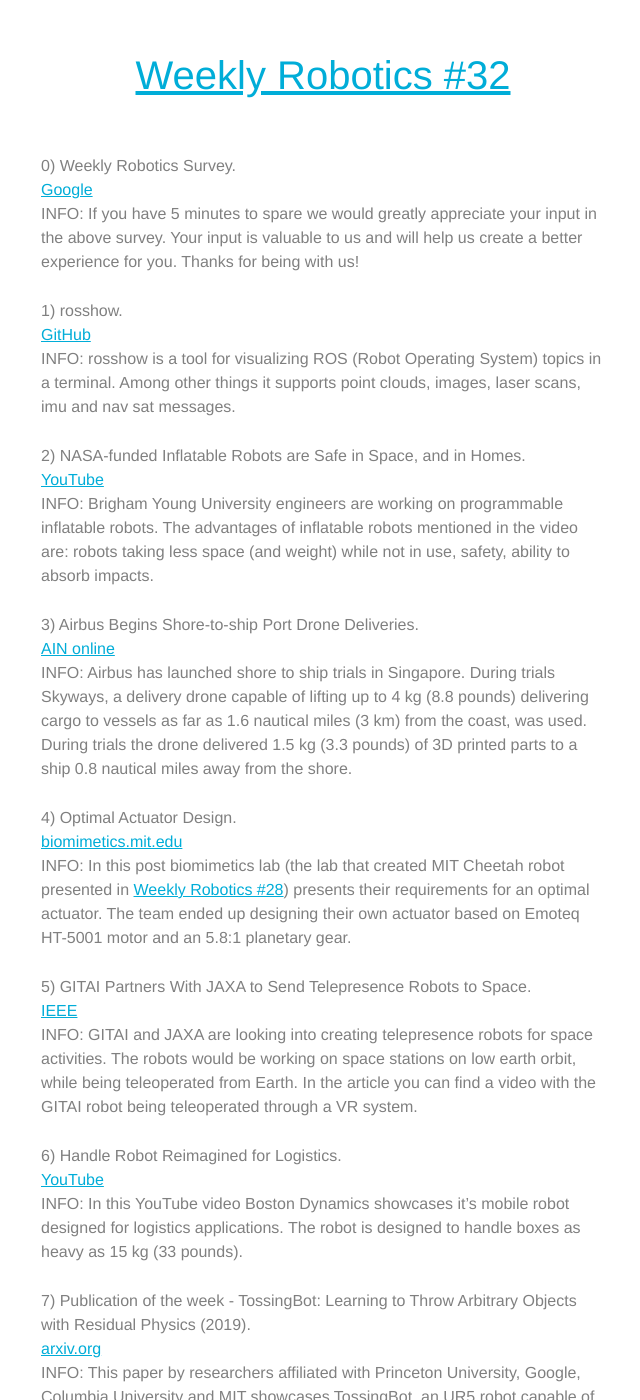
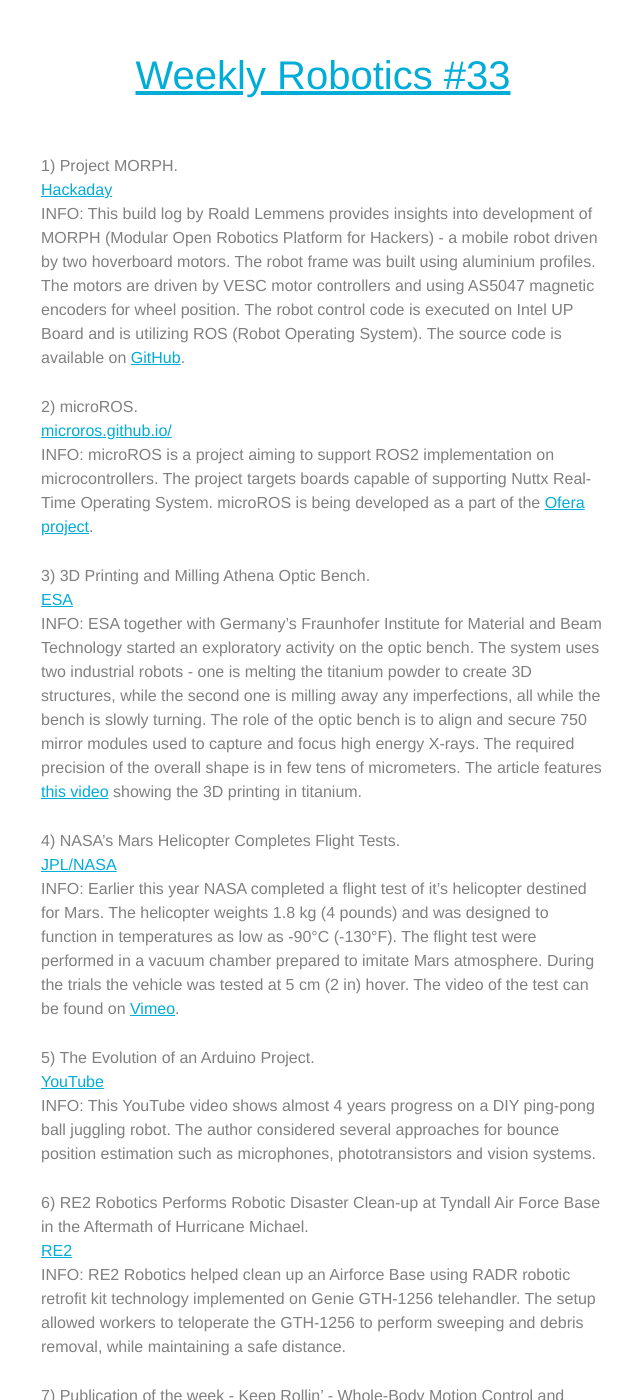
Before and after one commit to msadowski/weeklyrobotics, a Jekyll site: the page built from mc.html, in a window 1280 px wide and 1400 px high. Shown: the whole window, without its empty margins (317-957 px from the left). Built offline with Jekyll 4.4.1, drawn with Linux system fonts in a browser that asks for light colours; some of the changed text lies outside the part shown.

Commit message:
Add issue 33

```diff
--- /dev/null
+++ b/_posts/2019-04-07-weekly-robotics-33.md
@@ -0,0 +1,62 @@
+---
+title: "Weekly Robotics #33"
+description: "This week in Weekly Robotics Newsletter we look into a ROS driven wheeled robot, two industrial robots cooperating on 3D printing and milling, a helicopter destined for Mars and more!"
+date: 2019-04-07
+tags: [Robotics, Careers]
+---
+
+1) Project MORPH.
+<br>[Hackaday](https://hackaday.io/project/25730/logs?sort=oldest)<br>
+INFO: This build log by Roald Lemmens provides insights into development of MORPH (Modular Open Robotics Platform for Hackers) - a mobile robot driven by two hoverboard motors. The robot frame was built using aluminium profiles. The motors are driven by VESC motor controllers and using AS5047 magnetic encoders for wheel position. The robot control code is executed on Intel UP Board and is utilizing ROS (Robot Operating System). The source code is available on [GitHub](https://github.com/roaldlemmens/morph).
+
+2) microROS.
+<br>[microros.github.io/](https://microros.github.io/)<br>
+INFO: microROS is a project aiming to support ROS2 implementation on microcontrollers. The project targets boards capable of supporting Nuttx Real-Time Operating System. microROS is being developed as a part of the [Ofera project](http://www.ofera.eu/).
+
+3) 3D Printing and Milling Athena Optic Bench.
+<br>[ESA](http://www.esa.int/spaceinimages/Images/2019/04/3D_printing_and_milling_Athena_optic_bench)<br>
+INFO: ESA together with Germany’s Fraunhofer Institute for Material and Beam Technology started an exploratory activity on the optic bench. The system uses two industrial robots - one is melting the titanium powder to create 3D structures, while the second one is milling away any imperfections, all while the bench is slowly turning. The role of the optic bench is to align and secure 750 mirror modules used to capture and focus high energy X-rays. The required precision of the overall shape is in few tens of micrometers. The article features [this video](http://www.esa.int/spaceinvideos/Videos/2019/04/3D_printing_titanium_for_ESA_s_Athena) showing the 3D printing in titanium.
+
+4) NASA's Mars Helicopter Completes Flight Tests.
+<br>[JPL/NASA](https://www.jpl.nasa.gov/news/news.php?feature=7361)<br>
+INFO: Earlier this year NASA completed a flight test of it's helicopter destined for Mars. The helicopter weights 1.8 kg (4 pounds) and was designed to function in temperatures as low as -90°C (-130°F). The flight test were performed in a vacuum chamber prepared to imitate Mars atmosphere. During the trials the vehicle was tested at 5 cm (2 in) hover. The video of the test can be found on [Vimeo](https://vimeo.com/326662931).
+
+5) The Evolution of an Arduino Project.
+<br>[YouTube](https://www.youtube.com/watch?v=VarQDTmwLI0)<br>
+INFO: This YouTube video shows almost 4 years progress on a DIY ping-pong ball juggling robot. The author considered several approaches for bounce position estimation such as microphones, phototransistors and vision systems.
+
+6) RE2 Robotics Performs Robotic Disaster Clean-up at Tyndall Air Force Base in the Aftermath of Hurricane Michael.
+<br>[RE2](http://www.resquared.com/re2-robotics-performs-disaster-cleanup)<br>
+INFO: RE2 Robotics helped clean up an Airforce Base using RADR robotic retrofit kit technology implemented on Genie GTH-1256 telehandler. The setup allowed workers to teloperate the GTH-1256 to perform sweeping and debris removal, while maintaining a safe distance.
+
+7) Publication of the week - Keep Rollin' - Whole-Body Motion Control and Planning for Wheeled Quadrupedal Robots (2019).
+<br>[arxiv.org](https://arxiv.org/abs/1809.03557)<br>
+INFO: ETH University Researchers equipped an ANYmal quadruped robot with wheels. This paper shows dynamic locomotion for wheeled quadrupedal robots which combine the mobility of legs with the efficiency of driving. You can see the results of the paper in [this YouTube video](https://youtu.be/nGLUsyx9Vvc).
+
+### Careers
+
+1) [Kaarta](http://www.kaarta.com/careers) (Pittsburgh, PA ,US) - Robotics SLAM Engineer.
+<br>
+INFO: Kaarta is developing award-winning algorithms and systems for real-time generation of 3D models of the environment and localization relative to those models with no infrastructure (such as GPS).
+
+2) [Open Robotics](https://www.openrobotics.org/careers#BambooHR) (Mountain View, CA, US / Singapore, Singapore) - Various Positions.
+<br>
+INFO: At Open Robotics, we work with industry, academia, and government to create and support open software and hardware for use in robotics, from research and education to product development. We develop and maintain the core of the Robot Operating System (ROS), and Gazebo, a 3D multi-robot simulator.
+
+3) [DFKI Robotics Innovation Center](https://robotik.dfki-bremen.de/en/about-us/career/detailview/entry/early-stage-research.html) (Bremen, Germany) - Early Stage Researcher.
+<br>
+INFO: The Robotics Innovation Center (RIC) belongs to the Bremen location of the German Research Center for Artificial Intelligence (DFKI GmbH). Headed by Prof. Dr. Dr. h.c. Frank Kirchner, here scientists develop robot systems to be used for complex tasks on land, under water, in the air, and in space. The RIC closely cooperates with the Robotics Group at the University of Bremen.
+
+### Announcements
+
+1) Open Call for Robot Operating System (ROS) The Complete Reference (Volume 5) chapters.
+<br>[riotu-lab.org/rosbook/](http://www.riotu-lab.org/rosbook/)<br>
+INFO: The call for the Springer book on ROS is open until 15th of May. The book will be published by January 2020 and will mostly focus on ROS2.
+
+2) Odense Investor Summit 2019 - Bridging the Gap Between Startups/SMEs & Investors Within Robotics, Drones & Health-tech.
+<br>[investorsummit.dk](https://investorsummit.dk/)<br>
+INFO: Odense Investor Summit is an annual, Danish-based event hosted by Odense Seed and Ventures. We gather startups/SMEs and Investors within robotics, drones & health-tech in the heart of Europe’s most dynamic robotics cluster, Odense Robotics. Carefully selected 20 companies will be pitching in front of an exclusive crowd of 120 investors. The event will also contain facilitated matchmaking, which will focus on investors and capital-seeking companies. If you would like to be one of the lucky participants, apply today via [investorsummit.dk](https://investorsummit.dk/)! See you in Odense, Denmark!
+
+3) RobMoSys Demo and Info Day in Barcelona on April 11 & 12.
+<br>[robmosys.eu/events](http://www.robmosys.eu/events)<br>
+INFO: RobMoSys is an EU based project aiming to develop a European ecosystem for open and sustainable industry-grade software development in Robotics. To reach this goal, the RobMoSys project offers coaching and funding to external partners over the runtime of 6 to 12 months. Visit the RobMoSys Demo Day on April 11th to see demonstrations of concrete examples of RobMoSys developments [[more](https://robmosys.eu/event/robmosys-ecosystem-workshop-open-to-public/)]. The Information Day on April 12th will outline the funding opportunities within the RobMoSys project for industry research organisations, universities, SMEs and individual experts [[more](https://robmosys.eu/event/information-and-brokerage-day-barcelona/)].
```
Also changed, not shown: _templates/2019-MM-DD-weekly-robotics-X.md (+0 -4 lines).
